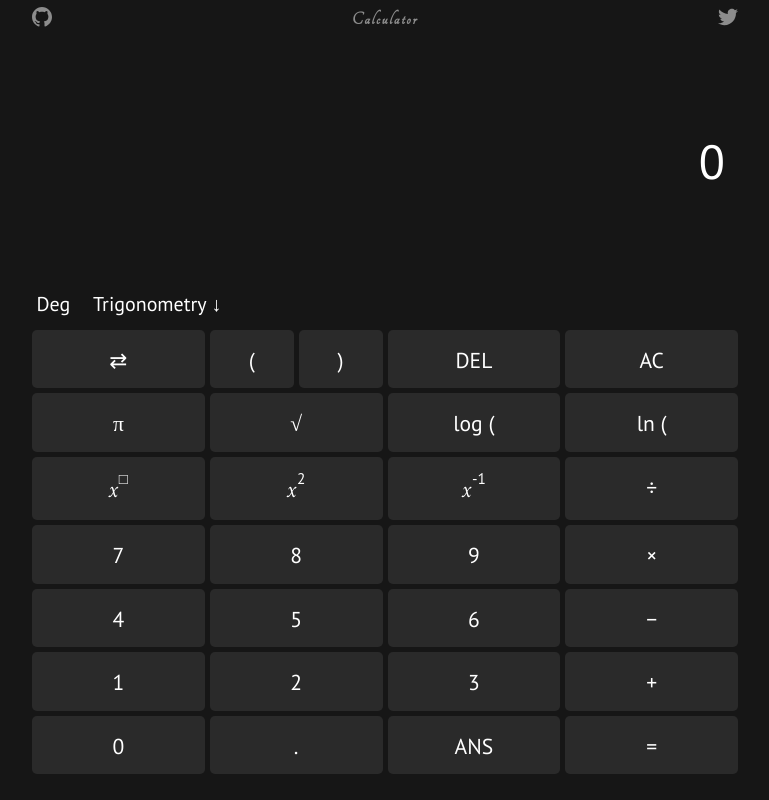
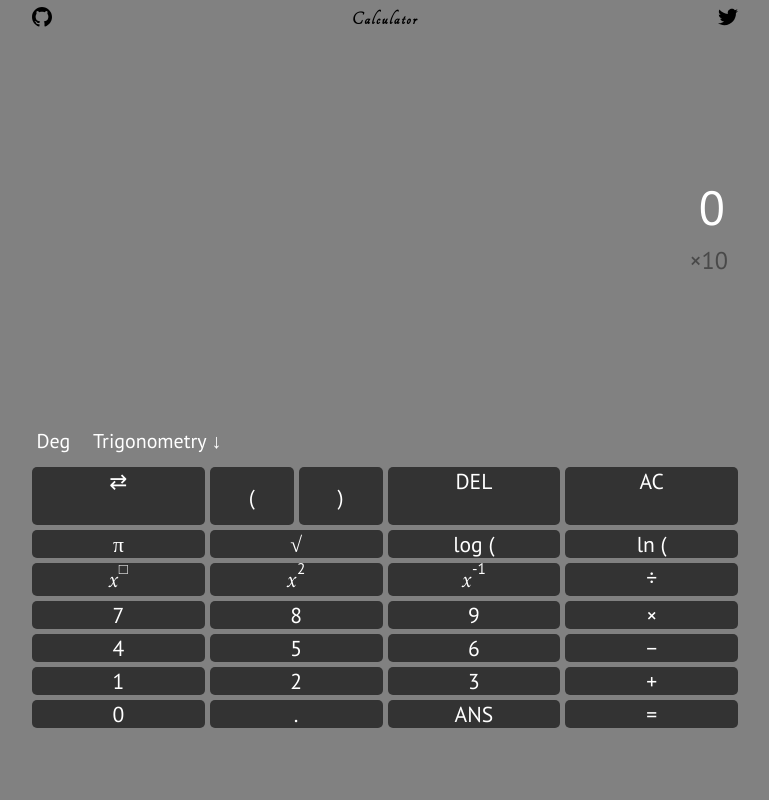
Before and after one commit to amineaith3/amineaith3.github.io, a plain HTML site: page index.html in a window 1280 px wide. Shown: the whole page, without its empty margins (255-1024 px from the left). Drawn offline with Linux system fonts and the light colour scheme.

Commit message:
changes in colors

```diff
--- a/index.html
+++ b/index.html
@@ -38,6 +38,9 @@
                     <div id="topDisplay"></div>
                 </div>
                 <input type="text" id="display" readonly value="0">
+                <div id="exponential-container">
+                    ×10<sup id="exponential"></sup>
+                </div>
             </div>
             <div class="button-container">
                 <div class="trigonometry">
--- a/style/style.css
+++ b/style/style.css
@@ -1,7 +1,7 @@
 :root {
-    --body-background: rgb(22, 22, 22);
-    --button-color: #2a2a2a;
-    --button-hover: #3d3d3d;
+    --body-background: rgb(129, 129, 129);
+    --button-color: #333333;
+    --button-hover: #bdbdbd;
     --max-width: 35rem;
     font-size: 16px;
 }
@@ -70,12 +70,12 @@ body {
 .topBar svg {
     width: 2.5vh;
     height: 2.5vh;
-    fill: rgb(140, 140, 140);
+    fill: rgb(0, 0, 0);
     transition: fill 500ms;
 }
 
 .topBar svg:hover {
-    fill: rgb(180, 180, 180);
+    fill: rgb(255, 255, 255);
 }
 
 .signature {
@@ -84,7 +84,7 @@ body {
     font-weight: bold;
     text-align: center;
     text-decoration: none;
-    color: rgb(140, 140, 140);
+    color: rgb(0, 0, 0);
     letter-spacing: 2px;
     margin: 0;
 }
@@ -107,7 +107,7 @@ body {
 }
 
 .input-area {
-    color: white;
+    color: rgb(136, 0, 0);
     position: relative;
     background: transparent;
     padding: 0.5rem 0.5rem 1rem;
@@ -152,6 +152,18 @@ body {
     font-size: 6vh;
     border: 0;
     outline: 0;
+}
+
+#exponential-container {
+    position: absolute;
+    right: 10px;
+    margin-top: 5px;
+    color: rgb(73, 73, 73);
+    font-size: 1.1rem;
+}
+
+#exponential-container.active {
+    color: whitesmoke
 }
 
 .button-container {
@@ -225,7 +237,6 @@ body {
     cursor: pointer;
     border-radius: 5px;
     user-select: none;
-    padding: 2vh 0 1.8vh;
 }
 
 .button.click-animation {
```
